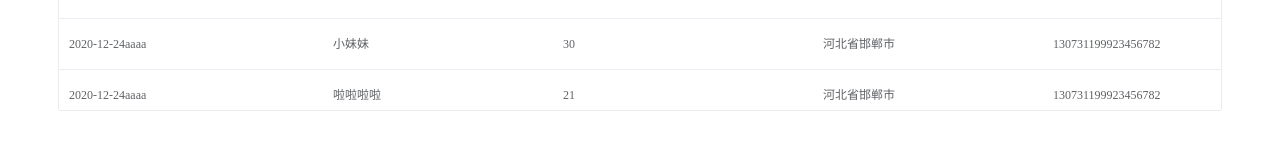
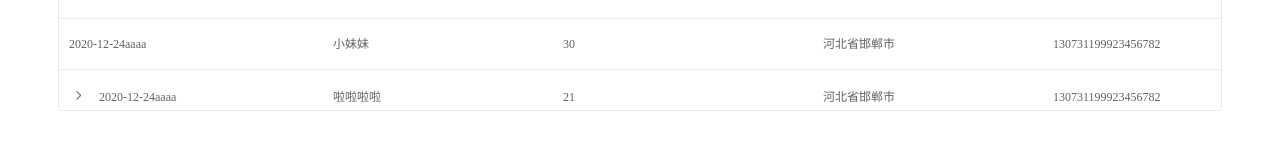
Before and after one commit to zhangxuedong-me/plugin, a Vue app: page / in a window 1280 px wide. Shown: the part 199-346 px from the top of the page. Built offline with nearby package versions, Linux system fonts and the light colour scheme.

Commit message:
table组件子数据处理完成

```diff
--- a/packages/dong-table/index.vue
+++ b/packages/dong-table/index.vue
@@ -170,7 +170,10 @@ export default {
     if (this.data && this.data.length) {
       this.tabData.data = this.initData(this.data);
       if (!(this.lazy && this.load instanceof Function)) {
-        this.renderData(this.tabData.data);
+        let newTabData = new Array(...this.tabData.data);
+        newTabData.forEach((item) => {
+          this.renderData(item);
+        });
       }
     }
   },
@@ -206,7 +209,7 @@ export default {
         this.timeId = setInterval(this.cellAnimated, this.timeOut);
       }
     },
-    initData(data, leve = 0, currentLeve = 0) {
+    initData(data, leve = 0, currentLeve = 0, parentData = null) {
       return data.map((item, index) => {
         item = {
           ...item,
@@ -216,6 +219,9 @@ export default {
             lazy: false,
             childStatus: true,
             currentLeve: currentLeve,
+          },
+          parent: {
+            data: parentData,
           },
         };
         if (!(this.lazy && this.load instanceof Function)) {
@@ -227,7 +233,8 @@ export default {
             item[this.tree] = this.initData(
               item[this.tree],
               item.options.leve + 1,
-              item.options.currentLeve + 1
+              item.options.currentLeve + 1,
+              item
             );
           }
         }
@@ -235,11 +242,18 @@ export default {
       });
     },
     renderData(tree) {
-      tree.forEach((item, index) => {
-        if (item[this.tree] && item[this.tree].length) {
-          this.tabData.data.splice(index + 1, 0, ...item[this.tree]);
-        }
-      });
+      if (tree[this.tree] && tree[this.tree].length) {
+        tree[this.tree].forEach((child, index) => {
+          this.tabData.data.forEach((item, i) => {
+            if (child.parent.data[this.rowKey] === item[this.rowKey]) {
+              this.tabData.data.splice(i + 1, 0, child);
+              if (child[this.tree] && child[this.tree].length) {
+                this.renderData(child);
+              }
+            }
+          });
+        });
+      }
     },
     // 表格移动动画
     cellAnimated(e) {
@@ -299,7 +313,8 @@ export default {
                   ...this.initData(
                     res,
                     tree.options.leve + 1,
-                    tree.options.leve
+                    tree.options.leve,
+                    tree
                   )
                 );
               } else {
@@ -311,6 +326,7 @@ export default {
           }, 500);
         });
       } else {
+        console.log(this.tabData.data);
         tree.options.loadStatus = 2;
         this.showOrHide(tree, true);
       }
@@ -321,7 +337,12 @@ export default {
           this.$set(
             item,
             this.tree,
-            this.initData(res, tree.options.leve + 1, tree.options.leve + 1)
+            this.initData(
+              res,
+              tree.options.leve + 1,
+              tree.options.leve + 1,
+              tree
+            )
           );
         } else {
           if (item.children && item.children.length) {
--- a/src/App.vue
+++ b/src/App.vue
@@ -160,6 +160,17 @@ export default {
               address: "张家口市",
               idNumber: "130731200123456782",
               gender: "女",
+              children: [
+                {
+                  id: 666,
+                  date: "2015-12-24",
+                  name: "吧啦啦",
+                  age: 18,
+                  address: "张家口市",
+                  idNumber: "130731200123456782",
+                  gender: "女",
+                },
+              ],
             },
           ],
         },
@@ -180,6 +191,28 @@ export default {
           address: "河北省邯郸市",
           idNumber: "130731199923456782",
           gender: "男",
+          children: [
+            {
+              id: 5656,
+              date: "2015-12-24",
+              name: "魔法师",
+              age: 18,
+              address: "张家口市",
+              idNumber: "130731200123456782",
+              gender: "女",
+              children: [
+                {
+                  id: 6565,
+                  date: "2015-12-24",
+                  name: "张厉害",
+                  age: 18,
+                  address: "张家口市",
+                  idNumber: "130731200123456782",
+                  gender: "女",
+                },
+              ],
+            },
+          ],
         },
       ],
     };
```
